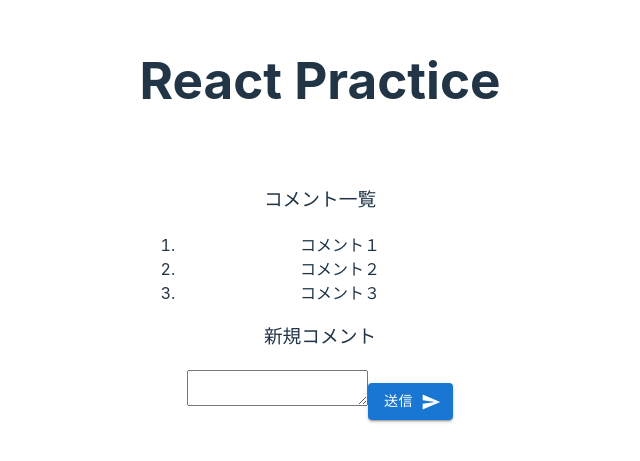
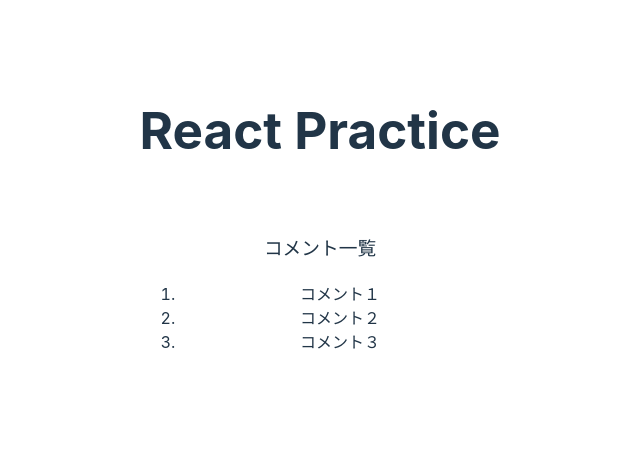
Before and after one commit to Nine-777/react-practice, a React (Vite) app: page /posts/1 in a window 1280 px wide. Shown: the part 181-642 px from the top of the page, without its empty margins (320-960 px from the left). Built offline with nearby package versions, Linux system fonts and the light colour scheme; no server answers.

Commit message:
不要なコメント作成コンポーネントを削除

```diff
--- a/src/features/comment/CreateCommentForm.tsx
+++ /dev/null
@@ -1,14 +0,0 @@
-// ---- Compoents ----
-import FormButton from '../../components/button/FormButton';
-
-export default function CreateCommentForm() {
-  return (
-    <>
-      <h3>新規コメント</h3>
-      <form action="#">
-        <textarea name="#" id="#"></textarea>
-        <FormButton label="送信" />
-      </form>
-    </>
-  );
-}
--- a/src/pages/Post.tsx
+++ b/src/pages/Post.tsx
@@ -4,7 +4,6 @@ import { useState, useEffect } from 'react';
 import SectionContainer from '../components/layout/SectionContainer';
 import PostDescription from '../features/post/PostDescription';
 import CommentList from '../features/comment/CommentList';
-import CreateCommentForm from '../features/comment/CreateCommentForm';
 import { Link, useParams } from 'react-router';
 import ChevronLeftIcon from '@mui/icons-material/ChevronLeft';
 // ---- API ----
@@ -52,7 +51,6 @@ export default function Post() {
       </SectionContainer>
       <SectionContainer>
         <CommentList />
-        <CreateCommentForm />
       </SectionContainer>
     </article>
   );
```
